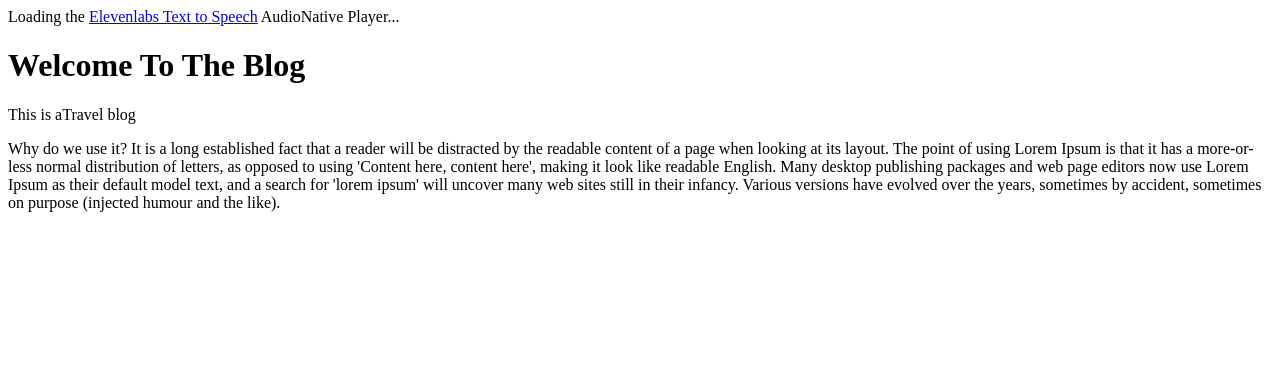
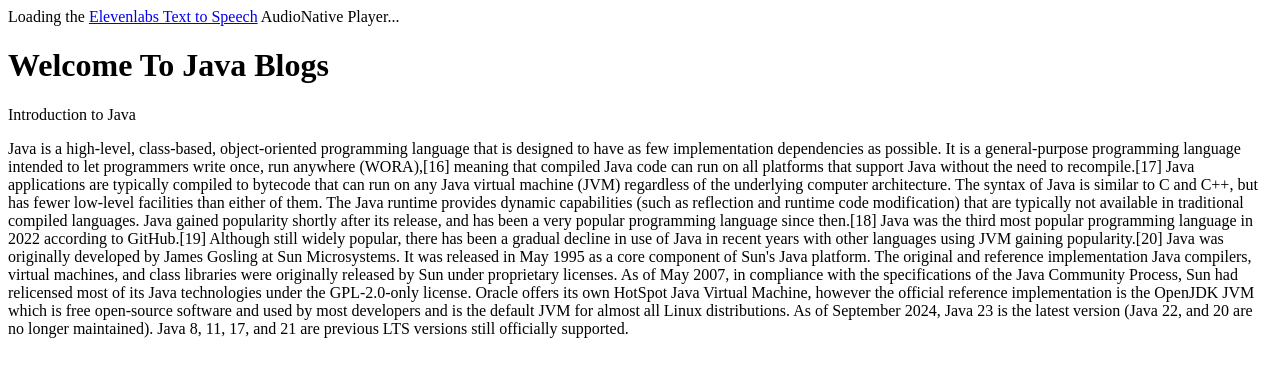
Before and after one commit to SivaNagaraju001/index, a plain HTML site: page index.html in a window 1280 px wide. Drawn offline with Linux system fonts and the light colour scheme.

Commit message:
Update index.html

```diff
--- a/index.html
+++ b/index.html
@@ -7,9 +7,10 @@
 </head>
 <body>
     <div id="elevenlabs-audionative-widget" data-height="90" data-width="100%" data-frameborder="no" data-scrolling="no" data-publicuserid="11fdb26b4228a28372f269281217be3cf4a77aff36625f8514af7da87394f614" data-playerurl="https://elevenlabs.io/player/index.html" >Loading the <a href="https://elevenlabs.io/text-to-speech" target="_blank" rel="noopener">Elevenlabs Text to Speech</a> AudioNative Player...</div><script src="https://elevenlabs.io/player/audioNativeHelper.js" type="text/javascript"></script>
-    <h1>Welcome To The Blog</h1>
-    <p>This is aTravel blog</p>
-    <p>Why do we use it?
-        It is a long established fact that a reader will be distracted by the readable content of a page when looking at its layout. The point of using Lorem Ipsum is that it has a more-or-less normal distribution of letters, as opposed to using 'Content here, content here', making it look like readable English. Many desktop publishing packages and web page editors now use Lorem Ipsum as their default model text, and a search for 'lorem ipsum' will uncover many web sites still in their infancy. Various versions have evolved over the years, sometimes by accident, sometimes on purpose (injected humour and the like).</p>
-</body>
+    <h1>Welcome To Java Blogs</h1>
+    <p>Introduction to Java</p>
+    <p>Java is a high-level, class-based, object-oriented programming language that is designed to have as few implementation dependencies as possible. It is a general-purpose programming language intended to let programmers write once, run anywhere (WORA),[16] meaning that compiled Java code can run on all platforms that support Java without the need to recompile.[17] Java applications are typically compiled to bytecode that can run on any Java virtual machine (JVM) regardless of the underlying computer architecture. The syntax of Java is similar to C and C++, but has fewer low-level facilities than either of them. The Java runtime provides dynamic capabilities (such as reflection and runtime code modification) that are typically not available in traditional compiled languages.
+Java gained popularity shortly after its release, and has been a very popular programming language since then.[18] Java was the third most popular programming language in 2022 according to GitHub.[19] Although still widely popular, there has been a gradual decline in use of Java in recent years with other languages using JVM gaining popularity.[20]
+Java was originally developed by James Gosling at Sun Microsystems. It was released in May 1995 as a core component of Sun's Java platform. The original and reference implementation Java compilers, virtual machines, and class libraries were originally released by Sun under proprietary licenses. As of May 2007, in compliance with the specifications of the Java Community Process, Sun had relicensed most of its Java technologies under the GPL-2.0-only license. Oracle offers its own HotSpot Java Virtual Machine, however the official reference implementation is the OpenJDK JVM which is free open-source software and used by most developers and is the default JVM for almost all Linux distributions.
+As of September 2024, Java 23 is the latest version (Java 22, and 20 are no longer maintained). Java 8, 11, 17, and 21 are previous LTS versions still officially supported.</p></body>
 </html>
```
